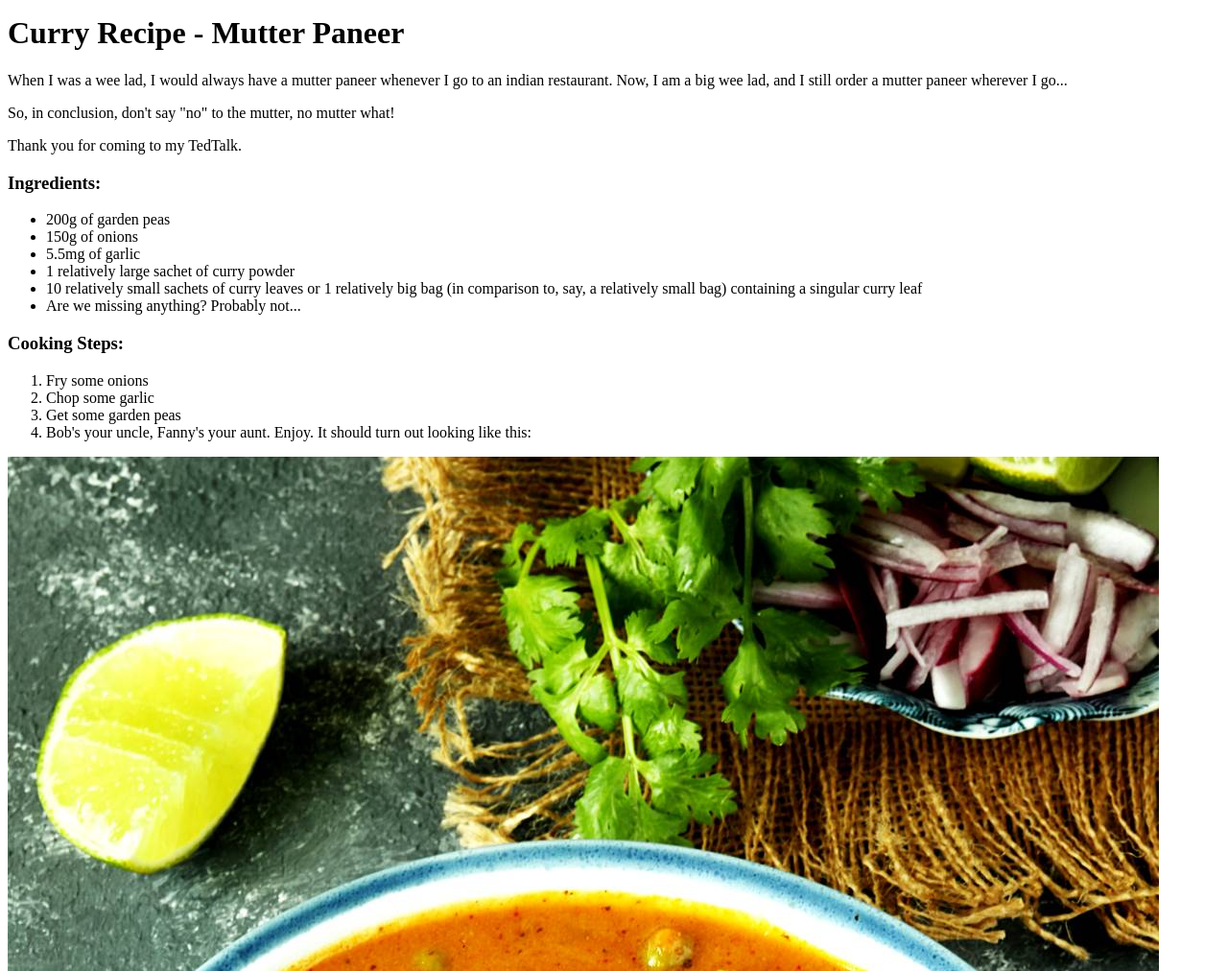
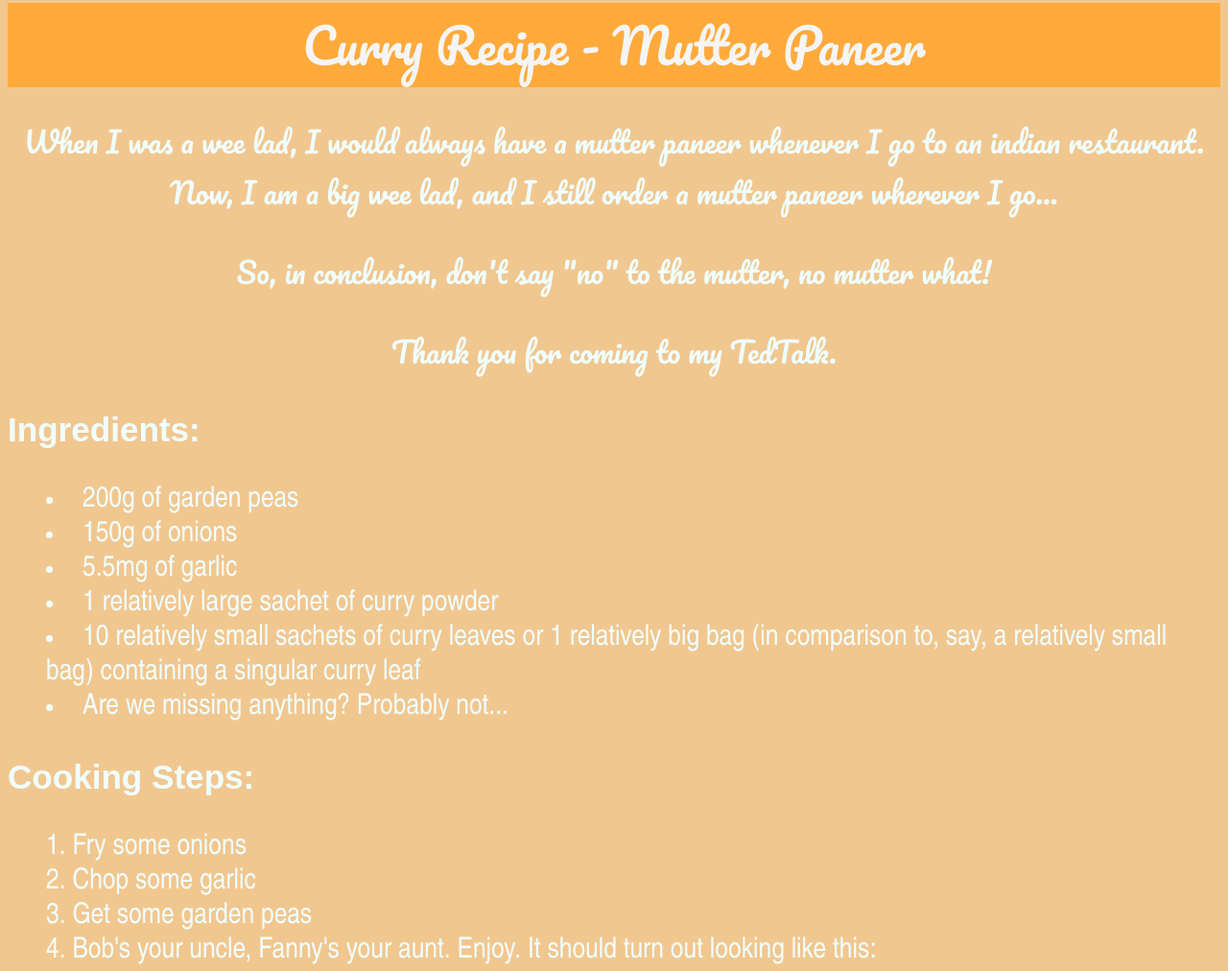
Before and after one commit to DuderCoding/odin-recipes, a plain HTML site: page recipes/curry.html in a window 1280 px wide. Shown: the part 5-1017 px from the top of the page at 96% size. Drawn offline with Linux system fonts and the light colour scheme.

Commit message:
Added CSS to all pages, added classes to HTML

```diff
--- a/recipes/curry.html
+++ b/recipes/curry.html
@@ -1,15 +1,18 @@
 <!DOCTYPE html>
 <html lang="en">
     <head>
+        <link rel="stylesheet" href="../styles.css">
         <meta charset="UTF-8">
         <title>Curry Recipe</title>
+        <link rel="preconnect" href="https://fonts.googleapis.com">
+        <link rel="preconnect" href="https://fonts.gstatic.com" crossorigin>
+        <link href="https://fonts.googleapis.com/css2?family=Pacifico&display=swap" rel="stylesheet">
     </head>
 
     <body>
-        <p>
-            <h1>Curry Recipe - Mutter Paneer</h1>
-        </p>
+        <div class="title">Curry Recipe - Mutter Paneer</div>
 
+        <div class="text">
             <p>
                 When I was a wee lad, I would always have a mutter paneer whenever I go to an indian restaurant. Now, I am a big wee lad, and I still order a mutter paneer wherever I go...
             </p>
@@ -19,6 +22,7 @@
             </p>
             <p>Thank you for coming to my TedTalk.</p>
 
+            <div class="left_text">
                     <h3>Ingredients:</h3>
                 <ul>
                     <li>200g of garden peas</li>
@@ -36,16 +40,17 @@
                     <li>Get some garden peas</li>
                     <li>Bob's your uncle, Fanny's your aunt. Enjoy. It should turn out looking like this:</li>
                 </ol>
+            </div>
+            <figure>
                 <img src="matar-paneer-1.jpg" alt="Finished Mutter Paneer Dish">
-        <p>
-            <em>Photo credit: Swasthi's Recipes, October 2021</em>
-        </p>
-        <br>
+                <figcaption><em>Photo credit: Swasthi's Recipes, October 2021</em></figcaption>
+            </figure>
             <p>
                 <a href="https://www.indianhealthyrecipes.com/matar-paneer-mutter-masala/"><strong><em>Follow An Actual Expert's Mutter Paneer Recipe Here</em> </strong></a>
             </p>
             <p>
                 <a href="../index.html"><strong><em>Homepage - Try One Of Our Other Exciting Recipes!</em> </strong></a>
             </p>
+        </div>
     </body>
 </html>
--- /dev/null
+++ b/styles.css
@@ -0,0 +1,46 @@
+
+html {
+    background-color: rgb(241, 199, 144);
+}
+
+.title {
+    font-family: Pacifico, "Adobe Garamond Pro", sans-serif;
+    font-size: 50px;
+    font-weight: 100;
+    display: block;
+    text-align: center;
+    color: whitesmoke;
+    background-color: rgb(255, 170, 59);
+}
+
+h3{
+    font-family: Arial, "Adobe Garamond Pro", sans-serif;
+}
+
+.text{
+    font-family: Pacifico, "Adobe Garamond Pro", sans-serif;
+    font-size: 30px;
+    color: azure;
+    list-style-position: inside;
+    text-align: center;
+}
+
+.left_text{
+    font-family: "Arial Narrow", "Adobe Garamond Pro", sans-serif;
+    list-style-position: inside;
+    text-align: left;
+}
+
+.sorry_message{
+    font-size: 30px;
+    font-style: italic;
+}
+
+img{
+    height: auto;
+    width: 600px;
+    font-family: Arial, Helvetica, sans-serif;
+    align-content: left;
+    border: thin gainsboro solid;
+    border-width: 20px;
+}
```
Also changed, not shown: index.html (+16 -4 lines), dhilenrestaurant.png (added). Lines whose indentation alone changed are shown as unchanged.
